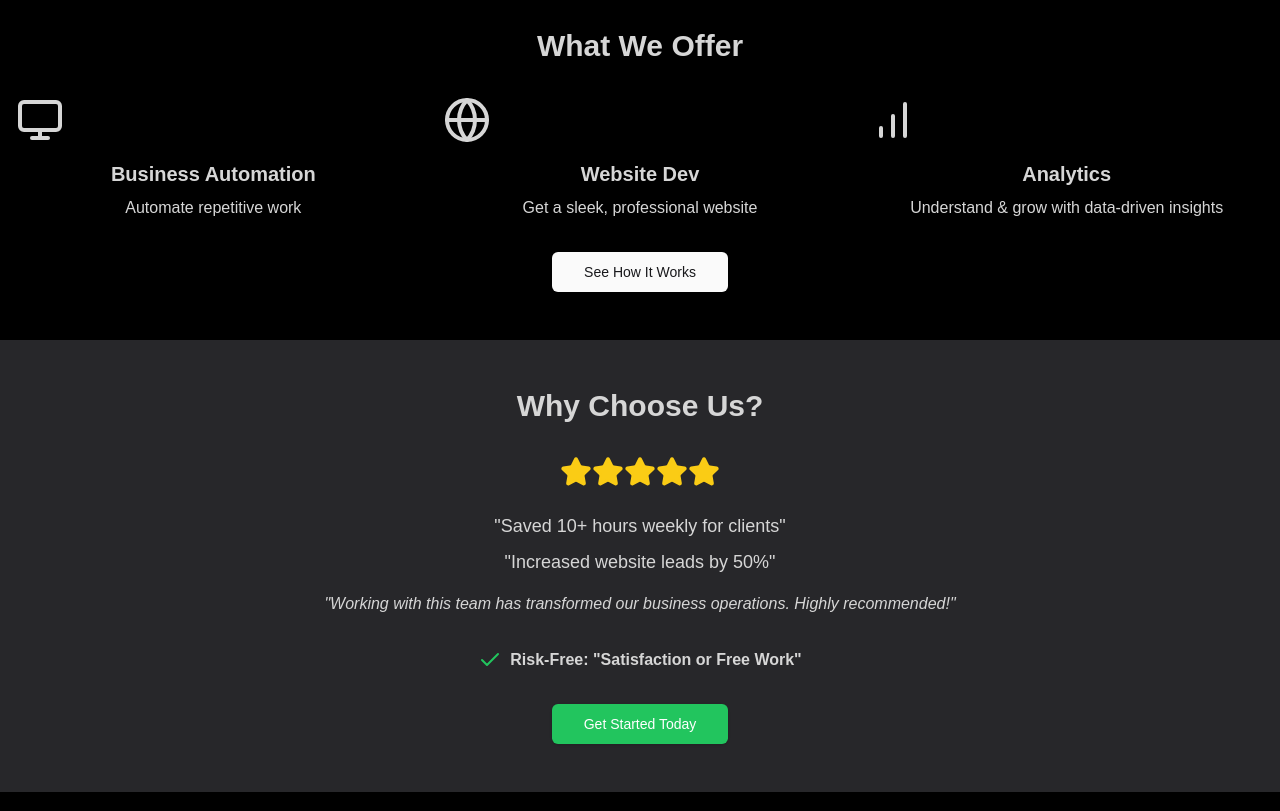
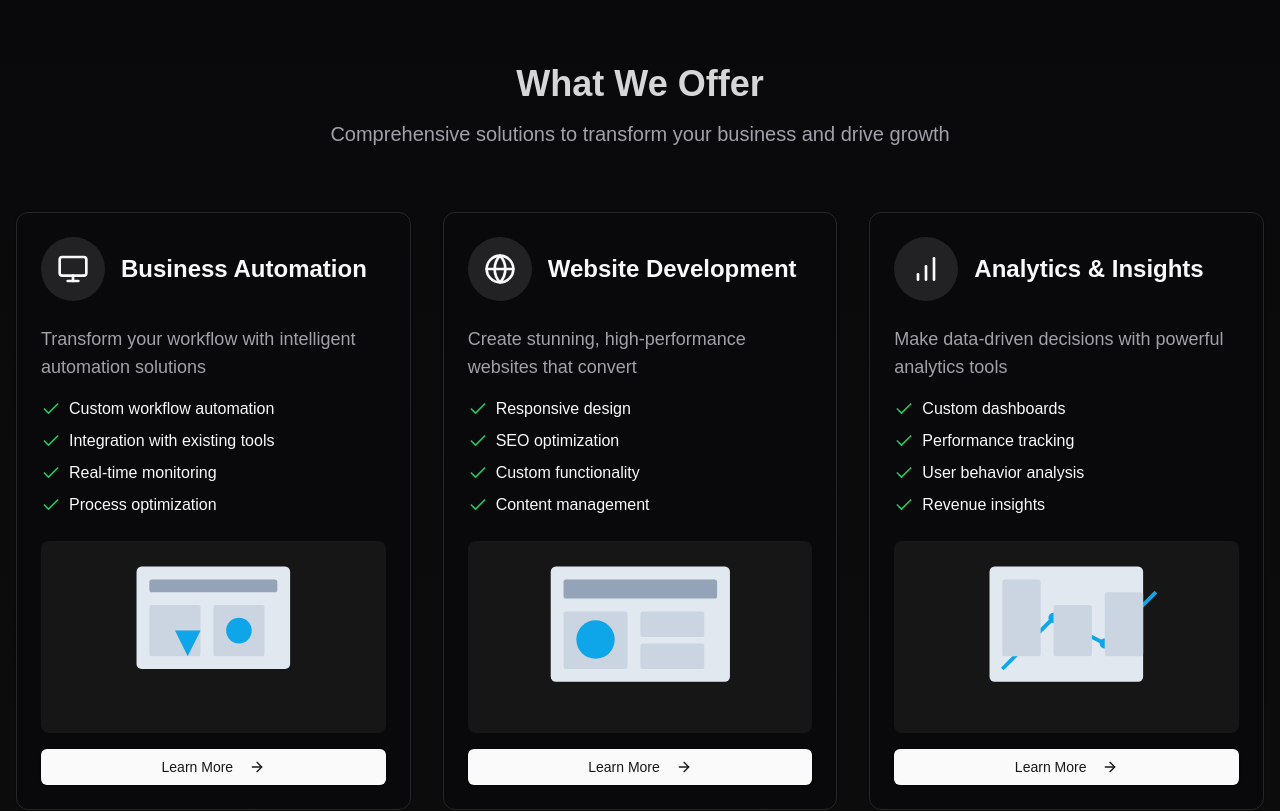
Before and after one commit to harryyking/HemoHeros, a Next.js app: page / in a window 1280 px wide. Shown: the part 1040-1851 px from the top of the page. Built offline with nearby package versions, Linux system fonts and the light colour scheme; a web font is replaced by a local one.

Commit message:
new feature service edit

```diff
--- a/components/Header.tsx
+++ b/components/Header.tsx
@@ -1,4 +1,5 @@
 import React from 'react'
+import { Button } from './ui/button'
 
 const Header = () => {
   return (
@@ -6,6 +7,16 @@ const Header = () => {
       <div className='navbar-start'>
         <a className="btn btn-ghost text-xl">Another Step</a>
       </div>
+
+      <div className='navbar-end gap-4'>
+      <ul className="menu menu-horizontal px-2 rounded-box">
+        <li><a>Case Studies</a></li>
+        <li><a>Templates</a></li>
+      </ul>
+
+      <Button>Book A Call</Button>
+
+      </div>
     </nav>
   )
 }
--- a/components/Services.tsx
+++ b/components/Services.tsx
@@ -1,42 +1,124 @@
-import { Button } from "@/components/ui/button"
-import { Monitor, Globe, BarChart } from "lucide-react"
+import React from 'react';
+import { Button } from "@/components/ui/button";
+import { Monitor, Globe, BarChart, ArrowRight, Check } from "lucide-react";
+import { Card, CardHeader, CardContent } from "@/components/ui/card";
+
+const ServiceCard = ({ icon, title, description, features, illustration }: any) => (
+  <Card className="relative overflow-hidden transition-all hover:shadow-lg">
+    <CardHeader>
+      <div className="flex items-center space-x-4">
+        <div className="w-16 h-16 rounded-full bg-primary/10 flex items-center justify-center">
+          {icon}
+        </div>
+        <div>
+          <h3 className="text-2xl font-semibold">{title}</h3>
+        </div>
+      </div>
+    </CardHeader>
+    <CardContent>
+      <p className="text-lg text-muted-foreground mb-4">{description}</p>
+      <ul className="space-y-2 mb-6">
+        {features.map((feature: any, index:any) => (
+          <li key={index} className="flex items-center gap-2">
+            <Check className="w-5 h-5 text-green-500" />
+            <span>{feature}</span>
+          </li>
+        ))}
+      </ul>
+      <div className="h-48 w-full bg-primary/5 rounded-lg flex items-center justify-center mb-4">
+        {illustration}
+      </div>
+      <Button className="w-full group">
+        Learn More
+        <ArrowRight className="w-4 h-4 ml-2 group-hover:translate-x-1 transition-transform" />
+      </Button>
+    </CardContent>
+  </Card>
+);
 
 export default function Services() {
   const services = [
     {
-      icon: <Monitor className="w-12 h-12 mb-4" />,
+      icon: <Monitor className="w-8 h-8 text-primary" />,
       title: "Business Automation",
-      description: "Automate repetitive work",
+      description: "Transform your workflow with intelligent automation solutions",
+      features: [
+        "Custom workflow automation",
+        "Integration with existing tools",
+        "Real-time monitoring",
+        "Process optimization"
+      ],
+      illustration: (
+        <svg viewBox="0 0 200 150" className="w-full h-full">
+          <rect x="40" y="20" width="120" height="80" rx="4" fill="#e2e8f0"/>
+          <rect x="50" y="30" width="100" height="10" rx="2" fill="#94a3b8"/>
+          <rect x="50" y="50" width="40" height="40" rx="2" fill="#cbd5e1"/>
+          <rect x="100" y="50" width="40" height="40" rx="2" fill="#cbd5e1"/>
+          <path d="M70 70 L90 70 L80 90 Z" fill="#0ea5e9"/>
+          <circle cx="120" cy="70" r="10" fill="#0ea5e9"/>
+        </svg>
+      )
     },
     {
-      icon: <Globe className="w-12 h-12 mb-4" />,
-      title: "Website Dev",
-      description: "Get a sleek, professional website",
+      icon: <Globe className="w-8 h-8 text-primary" />,
+      title: "Website Development",
+      description: "Create stunning, high-performance websites that convert",
+      features: [
+        "Responsive design",
+        "SEO optimization",
+        "Custom functionality",
+        "Content management"
+      ],
+      illustration: (
+        <svg viewBox="0 0 200 150" className="w-full h-full">
+          <rect x="30" y="20" width="140" height="90" rx="4" fill="#e2e8f0"/>
+          <rect x="40" y="30" width="120" height="15" rx="2" fill="#94a3b8"/>
+          <rect x="40" y="55" width="50" height="45" rx="2" fill="#cbd5e1"/>
+          <rect x="100" y="55" width="50" height="20" rx="2" fill="#cbd5e1"/>
+          <rect x="100" y="80" width="50" height="20" rx="2" fill="#cbd5e1"/>
+          <circle cx="65" cy="77" r="15" fill="#0ea5e9"/>
+        </svg>
+      )
     },
     {
-      icon: <BarChart className="w-12 h-12 mb-4" />,
-      title: "Analytics",
-      description: "Understand & grow with data-driven insights",
-    },
-  ]
+      icon: <BarChart className="w-8 h-8 text-primary" />,
+      title: "Analytics & Insights",
+      description: "Make data-driven decisions with powerful analytics tools",
+      features: [
+        "Custom dashboards",
+        "Performance tracking",
+        "User behavior analysis",
+        "Revenue insights"
+      ],
+      illustration: (
+        <svg viewBox="0 0 200 150" className="w-full h-full">
+          <rect x="40" y="20" width="120" height="90" rx="4" fill="#e2e8f0"/>
+          <path d="M50 100 L90 60 L130 80 L170 40" stroke="#0ea5e9" fill="none" strokeWidth="3"/>
+          <circle cx="90" cy="60" r="4" fill="#0ea5e9"/>
+          <circle cx="130" cy="80" r="4" fill="#0ea5e9"/>
+          <rect x="50" y="30" width="30" height="60" rx="2" fill="#cbd5e1"/>
+          <rect x="90" y="50" width="30" height="40" rx="2" fill="#cbd5e1"/>
+          <rect x="130" y="40" width="30" height="50" rx="2" fill="#cbd5e1"/>
+        </svg>
+      )
+    }
+  ];
 
   return (
-    <section id="services" className="py-12">
+    <section className="py-20 bg-gradient-to-b from-background to-primary/5">
       <div className="container mx-auto px-4">
-        <h2 className="text-3xl font-bold mb-8 text-center">What We Offer</h2>
-        <div className="grid md:grid-cols-3 gap-8 mb-8">
+        <div className="max-w-3xl mx-auto text-center mb-16">
+          <h2 className="text-4xl font-bold mb-4">What We Offer</h2>
+          <p className="text-xl text-muted-foreground">
+            Comprehensive solutions to transform your business and drive growth
+          </p>
+        </div>
+        <div className="grid md:grid-cols-2 lg:grid-cols-3 gap-8">
           {services.map((service, index) => (
-            <div key={index} className="text-center">
-              {service.icon}
-              <h3 className="text-xl font-semibold mb-2">{service.title}</h3>
-              <p>{service.description}</p>
-            </div>
+            <ServiceCard key={index} {...service} />
           ))}
-        </div>
-        <div className="text-center">
-          <Button size="lg">See How It Works</Button>
         </div>
       </div>
     </section>
-  )
+  );
 }
--- a/components/cta.tsx
+++ b/components/cta.tsx
@@ -2,7 +2,7 @@ import { Button } from "@/components/ui/button"
 
 export default function CTA() {
   return (
-    <div className="bg-black py-24 sm:py-32">
+    <div className="py-24 sm:py-32">
       <div className="mx-auto max-w-7xl px-6 lg:px-8">
         <div className="mx-auto max-w-2xl text-center">
           <h2 className="text-3xl font-bold tracking-tight text-white sm:text-4xl">
--- a/components/faq.tsx
+++ b/components/faq.tsx
@@ -47,7 +47,7 @@ export default function FAQ() {
         <h2 className="text-2xl font-bold mb-8 text-center">Frequently Asked Questions</h2>
         <div className="space-y-4 w-full">
           {faqs.map((faq, index) => (
-            <div key={index} className="collapse collapse-plus bg-base-50 join-item border border-base-100">
+            <div key={index} className="collapse collapse-plus bg-base-200 join-item border border-base-300">
               <input
                 type="checkbox"
                 checked={openIndex === index}
--- a/components/features.tsx
+++ b/components/features.tsx
@@ -1,46 +1,65 @@
-"use client"
+import React from 'react';
+import { Card, CardHeader, CardContent } from "@/components/ui/card";
+import { Smartphone, Zap, Search, Sparkles, HeadphonesIcon, RefreshCw } from "lucide-react";
 
-import { HoverEffect } from "./ui/card-hover-effect"
-import { Smartphone, Zap, Search, Sparkles, HeadphonesIcon, RefreshCw } from "lucide-react"
+const FeatureCard = ({ icon, title, description }: {icon: any, title: any, description: any}) => (
+  <Card className="group transition-all duration-300 hover:shadow-lg">
+    <CardHeader>
+      <div className="w-12 h-12 rounded-lg bg-primary/10 flex items-center justify-center mb-4">
+        {icon}
+      </div>
+      <h3 className="text-xl font-semibold">{title}</h3>
+    </CardHeader>
+    <CardContent>
+      <p className="text-muted-foreground">{description}</p>
+    </CardContent>
+  </Card>
+);
 
 export default function Features() {
-  return (
-    <div className="max-w-5xl mx-auto px-8">
-      <h2 className="text-4xl font-bold text-center mb-8 mt-16">Our Features</h2>
-      <HoverEffect
-        items={[
+  const features = [
     {
       title: "Responsive Design",
       description: "Our websites look great on any device, from mobile to desktop.",
-            icon: <Smartphone className="w-6 h-6" />,
+      icon: <Smartphone className="w-6 h-6 text-primary" />,
     },
     {
       title: "Fast Performance",
       description: "Lightning-fast load times for an optimal user experience.",
-            icon: <Zap className="w-6 h-6" />,
+      icon: <Zap className="w-6 h-6 text-primary" />,
     },
     {
       title: "SEO Optimized",
       description: "Built-in SEO features to help your site rank higher in search results.",
-            icon: <Search className="w-6 h-6" />,
+      icon: <Search className="w-6 h-6 text-primary" />,
     },
     {
       title: "Custom Animations",
       description: "Engage your visitors with smooth, custom animations.",
-            icon: <Sparkles className="w-6 h-6" />,
+      icon: <Sparkles className="w-6 h-6 text-primary" />,
     },
     {
       title: "24/7 Support",
       description: "Round-the-clock support to assist you whenever you need help.",
-            icon: <HeadphonesIcon className="w-6 h-6" />,
+      icon: <HeadphonesIcon className="w-6 h-6 text-primary" />,
     },
     {
       title: "Regular Updates",
       description: "Stay current with regular updates and new features.",
-            icon: <RefreshCw className="w-6 h-6" />,
+      icon: <RefreshCw className="w-6 h-6 text-primary" />,
     },
-        ]}
-      />
+  ];
+
+  return (
+    <section className="py-16 px-4 md:px-8">
+      <div className="max-w-6xl mx-auto">
+        <h2 className="text-4xl font-bold text-center mb-12">Our Features</h2>
+        <div className="grid grid-cols-1 md:grid-cols-2 lg:grid-cols-3 gap-6">
+          {features.map((feature, index) => (
+            <FeatureCard key={index} {...feature} />
+          ))}
         </div>
-  )
+      </div>
+    </section>
+  );
 }
--- a/components/footer.tsx
+++ b/components/footer.tsx
@@ -53,7 +53,7 @@ const socialLinks = [
 
 export function Footer() {
   return (
-    <footer className="relative bg-black text-white py-20">
+    <footer className="relative py-20">
       <BackgroundBeams />
       <div className="container mx-auto px-4">
         <div className="grid grid-cols-2 md:grid-cols-3 lg:grid-cols-5 gap-8">
```
Lines whose indentation alone changed are shown as unchanged.
